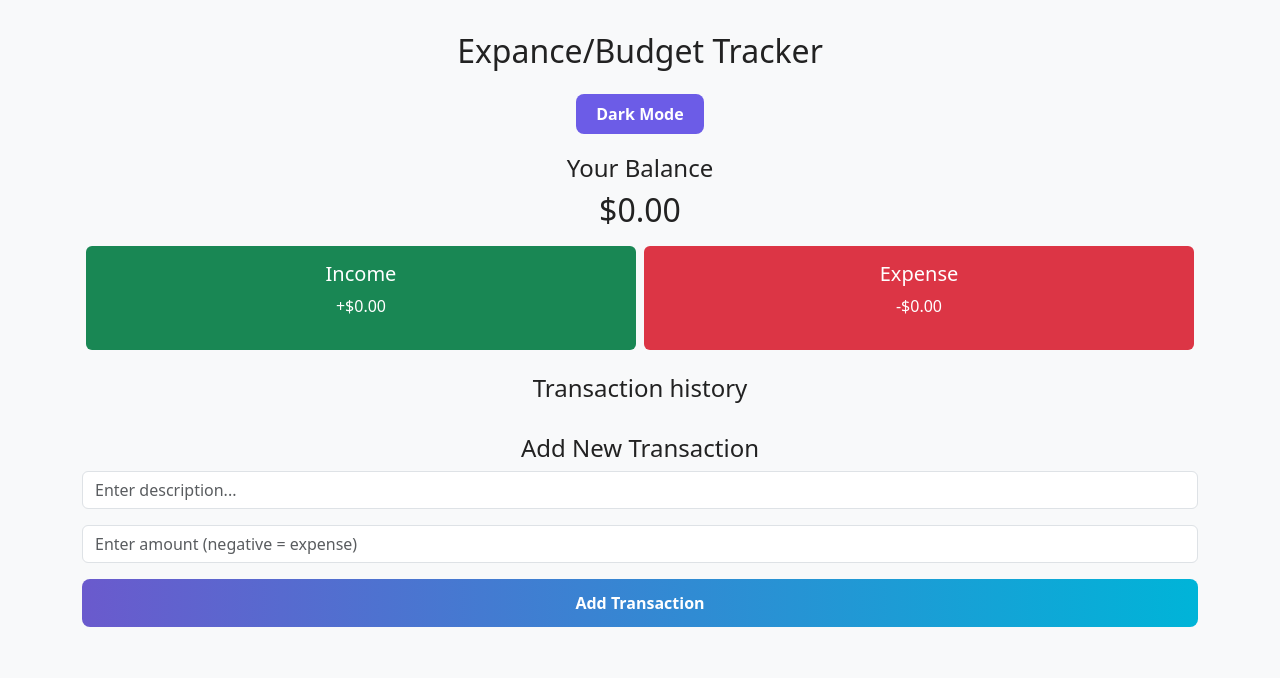
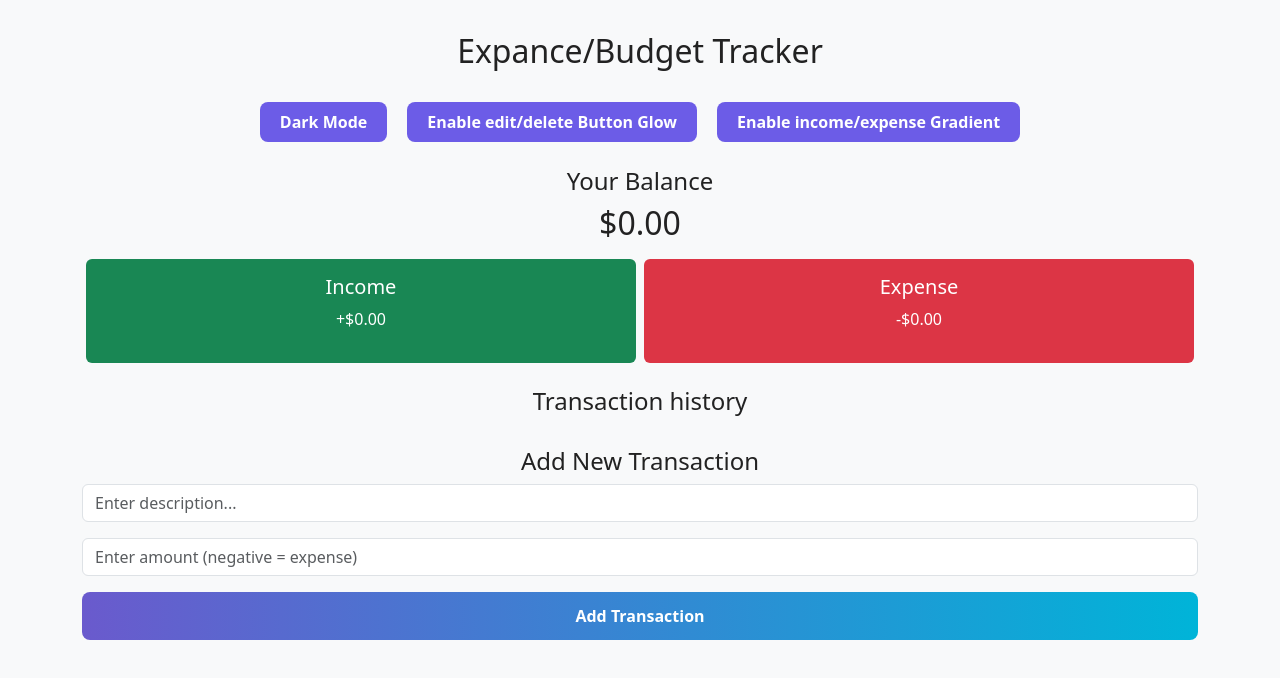
Before and after one commit to LimeFreezy98/React-Budget-Tracker, a React (Vite) app: page / in a window 1280 px wide. Shown: the top 678 px of the page. Built offline with nearby package versions, Linux system fonts and the light colour scheme.

Commit message:
added glow button for edit and delete, added gradient button for income and expense

```diff
--- a/src/App.css
+++ b/src/App.css
@@ -29,7 +29,8 @@ body {
 
 .theme-toggle {
   display: inline-block;
-  margin: 0 auto 20px auto;
+  margin-right:  20px;
+  margin-bottom:  20px ;
   padding: 8px 20px;
   border: none;
   background: #6c5ce7;
@@ -44,6 +45,73 @@ body {
   opacity: 0.85;
 }
 
+
+
+.gradient-toggle {
+  display: inline-block;
+  margin-left: 20px;
+  margin-bottom: 25px;
+  padding: 8px 20px;
+  border: none;
+  background: #6c5ce7;
+  color: white;
+  border-radius: 8px;
+  cursor: pointer;
+  font-weight: bold;
+  transition: all 0.3s ease;
+}
+
+
+.gradient-btn {
+  transition: all 0.3s ease;
+}
+
+/* Gradient for income and expense */
+.income-gradient {
+  background: linear-gradient(90deg, #00ab47, #99e495);
+  color: white;
+}
+/* #d50000 */
+.expense-gradient {
+  background: linear-gradient(90deg, #d50000, #f27575);
+  color: white;
+}
+
+
+/* Glow Effect for Edit and delete button */
+.glow-btn {
+  transition: box-shadow 0.25s ease, transform 0.25s ease;
+}
+
+.glow-edit:hover {
+  box-shadow: 0 0 14px rgba(255, 165, 0, 0.9),
+              0 0 28px rgba(255, 165, 0, 0.7);
+  transform: translateY(-2px);
+}
+
+.glow-delete:hover {
+  box-shadow: 0 0 14px rgba(255, 0, 0, 0.9),
+              0 0 28px rgba(255, 0, 0, 0.7);
+  transform: translateY(-2px);
+}
+
+.glow-toggle {
+  display: inline-block;
+  margin-top: 20px;
+  margin-bottom: 25px;
+  padding: 8px 20px;
+  border: none;
+  background: #6c5ce7;
+  color: white;
+  border-radius: 8px;
+  cursor: pointer;
+  font-weight: bold;
+  transition: all 0.3s ease;
+}
+
+.glow-toggle:hover {
+  opacity: 0.85;
+}
 
 
 /* ==== Add transaction button glow === */
--- a/src/App.jsx
+++ b/src/App.jsx
@@ -7,10 +7,15 @@ import IncomeExpense from './components/IncomeExpense';
 import { GlobalProvider } from './context/GlobalState';
 import { useContext } from "react";
 import { ThemeContext } from "./context/ThemeContext";
+import { GlowContext } from './context/GlowContext';
+import { GradientContext } from './context/GradientContext';
 
 function App() {
    const { theme, toggleTheme } = useContext(ThemeContext);
 
+   const { glowEnabled, toggleGlow } = useContext(GlowContext);
+
+   const { gradientEnabled, toggleGradient } = useContext(GradientContext);
 
   return (
     <GlobalProvider>
@@ -22,6 +27,16 @@ function App() {
           className="theme-toggle">
          {theme === "light" ? "Dark Mode" : " Light Mode"}
           </button>
+          {/* Glow Edit/Delete toggle Button */}
+          <button onClick={toggleGlow} className="glow-toggle mt-2">
+            {glowEnabled ? "Disable edit/delete Button Glow" : "Enable  edit/delete Button Glow"}
+          </button>
+
+          {/* gradient Income/Expense toggle Button */}
+          <button onClick={toggleGradient} className="gradient-toggle mt-2">
+            {gradientEnabled ? "Disable income/expense Gradient" : "Enable income/expense Gradient"}
+          </button>
+
           <Balance />
           <IncomeExpense />
           <TransactionList />
--- a/src/components/IncomeExpense.jsx
+++ b/src/components/IncomeExpense.jsx
@@ -1,25 +1,34 @@
 import { useContext } from "react";
 import { GlobalContext } from "../context/GlobalState";
+import { GradientContext } from "../context/GradientContext";
+
 
 export default function IncomeExpense() {
   const { transactions } = useContext(GlobalContext);
+  const { gradientEnabled } = useContext(GradientContext);
 
   const amounts = transactions.map((t) => t.amount);
+
   const income = amounts
     .filter((item) => item > 0)
     .reduce((acc, item) => acc + item, 0)
     .toFixed(2);
+
   const expense = (
     amounts.filter((item) => item < 0).reduce((acc, item) => acc + item, 0) * -1
   ).toFixed(2);
 
   return (
     <div className="d-flex justify-content-around my-3">
-      <div className="p-3 bg-success text-white rounded w-50 mx-1">
+
+      <div className={`p-3 bg-success text-white rounded w-50 mx-1
+      ${gradientEnabled ? "income-gradient" : "bg-success"}`}>
         <h5>Income</h5>
         <p>+${income}</p>
       </div>
-      <div className="p-3 bg-danger text-white rounded w-50 mx-1">
+
+      <div className={`p-3 bg-danger text-white rounded w-50 mx-1
+       ${gradientEnabled ? "expense-gradient" : " bg-danger"}`}>
         <h5>Expense</h5>
         <p>-${expense}</p>
       </div>
--- a/src/components/TransactionList.jsx
+++ b/src/components/TransactionList.jsx
@@ -1,8 +1,12 @@
 import { useContext, useState } from "react";
 import { GlobalContext } from "../context/GlobalState";
 
+import { GlowContext } from "../context/GlowContext";
+
 export default function Transaction() {
     const { transactions, deleteTransaction, editTransaction } = useContext(GlobalContext);
+
+    const { glowEnabled} = useContext(GlowContext);
 
     const [editing, setEditing] = useState(null)
     const [editName, setEditName] = useState("");
@@ -76,10 +80,10 @@ export default function Transaction() {
                       )}
                       <div>
                         {editing !== t.id && (
-                            <button className="btn btn-warning btn-sm me-2"
+                            <button className={`btn btn-warning btn-sm me-2 ${glowEnabled ? "glow-btn glow-edit" : ""}`}
                             onClick={() => handleEdit(t)}> Edit </button>
                         )}
-                        <button className="btn btn-danger btn-sm"
+                        <button className={`btn btn-danger btn-sm ${glowEnabled ? "glow-btn glow-delete" : ""}`}
                         onClick={() => deleteTransaction(t.id)}>Delete</button>
                      </div>
                   </li>
--- /dev/null
+++ b/src/context/GlowContext.jsx
@@ -0,0 +1,25 @@
+import { createContext, useEffect, useState } from "react";
+
+export const GlowContext = createContext();
+
+export function GlowProvider({ children }) {
+
+  const [glowEnabled, setGlowEnabled] = useState(() => {
+    const saved = localStorage.getItem("glowEnabled");
+    return saved ? JSON.parse(saved) : false;  // default OFF
+  });
+
+    const toggleGlow = () => setGlowEnabled(prev => !prev);
+
+
+   useEffect(() => {
+    localStorage.setItem("glowEnabled", JSON.stringify(glowEnabled));
+   }, [glowEnabled]);
+
+
+    return (
+      <GlowContext.Provider value={{ glowEnabled, toggleGlow }}>
+        {children}
+      </GlowContext.Provider>
+    );
+  }
--- /dev/null
+++ b/src/context/GradientContext.jsx
@@ -0,0 +1,25 @@
+import { createContext, useEffect, useState } from "react";
+
+export const GradientContext = createContext();
+
+export function GradientProvider({ children }) {
+
+    const [gradientEnabled, setGradientEnabled] = useState(() => {
+        const saved = localStorage.getItem("gradientEnabled");
+        return saved ? JSON.parse(saved) : false; // default OFF
+    });
+
+    const toggleGradient = () => setGradientEnabled(prev => !prev);
+
+
+    useEffect(() => {
+        localStorage.setItem("gradientEnabled", JSON.stringify(gradientEnabled));
+    }, [gradientEnabled]);
+
+
+    return (
+        <GradientContext.Provider value={{ gradientEnabled, toggleGradient }}>
+         {children}
+        </GradientContext.Provider>
+    );
+}
--- a/src/main.jsx
+++ b/src/main.jsx
@@ -4,11 +4,17 @@ import './index.css'
 import App from './App.jsx'
 import 'bootstrap/dist/css/bootstrap.min.css';
 import { ThemeProvider } from './context/ThemeContext.jsx';
+import { GlowProvider } from './context/GlowContext.jsx';
+import { GradientProvider } from './context/GradientContext.jsx';
 
 createRoot(document.getElementById('root')).render(
   <StrictMode>
     <ThemeProvider>
+      <GlowProvider>
+      <GradientProvider>
     <App />
+     </GradientProvider>
+     </GlowProvider>
     </ThemeProvider>
   </StrictMode>,
 )
```
